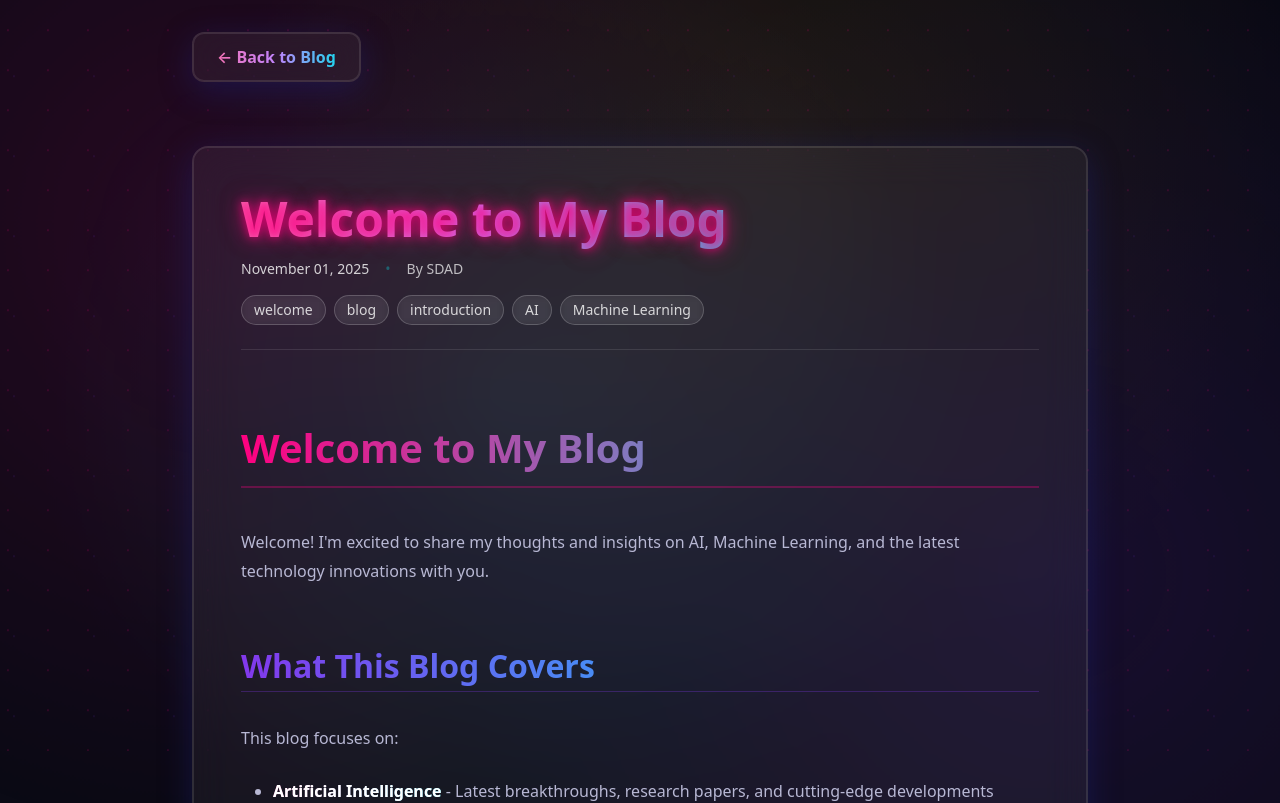
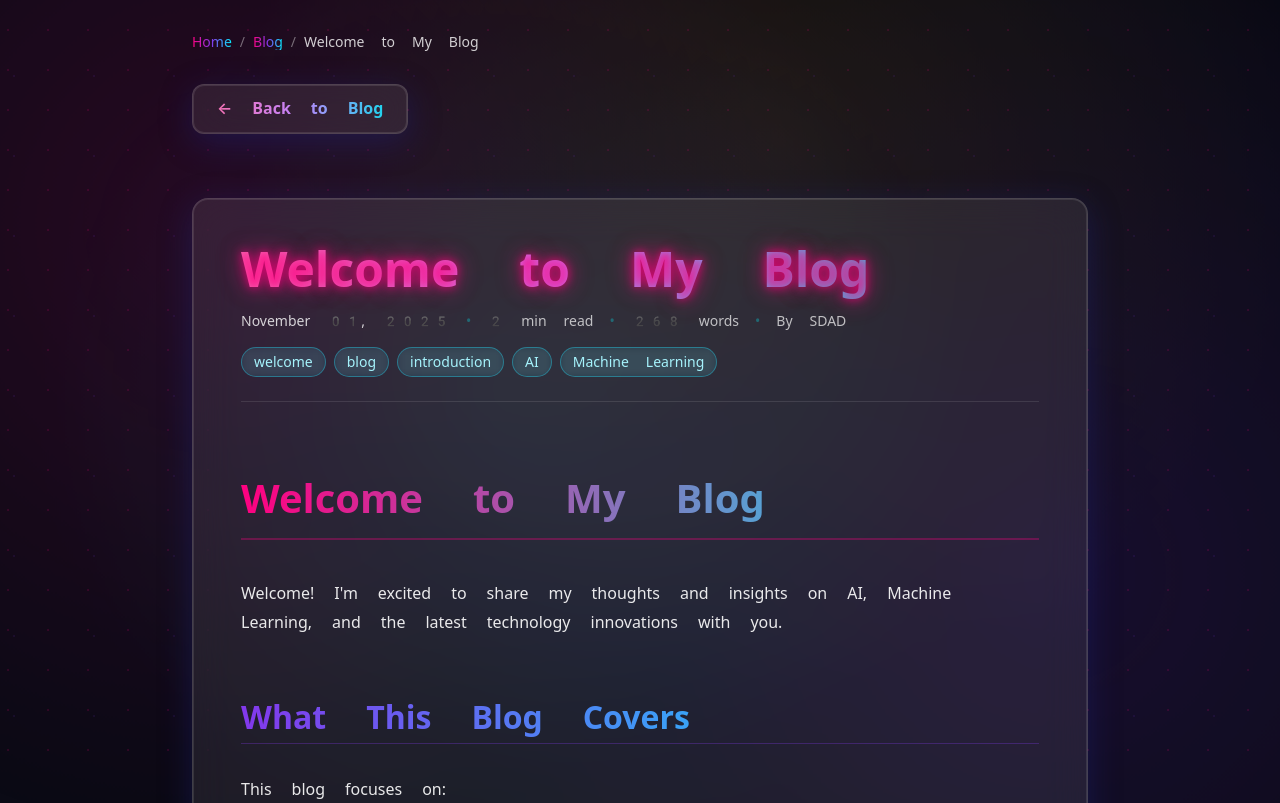
Before and after one commit to instax-dutta/blog.sdad.pro, a Next.js app: page /posts/welcome-to-sdad-blog in a window 1280 px wide. Shown: the top 803 px of the page. Built offline with nearby package versions, Linux system fonts and the light colour scheme.

Commit message:
seo + theme changes

```diff
--- a/app/globals.css
+++ b/app/globals.css
@@ -3,6 +3,12 @@
 @tailwind utilities;
 
 @import url('https://fonts.googleapis.com/css2?family=Archivo:wght@300;400;500;600;700;800&family=Space+Grotesk:wght@300;400;500;600;700&display=swap');
+
+/* Emoji font support */
+@font-face {
+  font-family: 'Apple Color Emoji', 'Segoe UI Emoji', 'Noto Color Emoji', 'EmojiOne Color', 'Twemoji Mozilla', 'Segoe UI Symbol', sans-serif;
+  unicode-range: U+1F300-1F9FF, U+1FA00-1FAFF, U+2600-26FF, U+2700-27BF;
+}
 
 :root {
   --color-background: #0a0a15;
@@ -41,12 +47,36 @@ html {
 }
 
 body {
-  font-family: 'Space Grotesk', 'Archivo', system-ui, -apple-system, sans-serif;
+  font-family: 'Space Grotesk', 'Archivo', 'Apple Color Emoji', 'Segoe UI Emoji', 'Noto Color Emoji', system-ui, -apple-system, sans-serif;
   background: var(--color-background);
   color: var(--color-text);
   min-height: 100vh;
   position: relative;
   overflow-x: hidden;
+}
+
+/* Ensure emojis render properly - use system emoji fonts */
+h1, h2, h3, h4, h5, h6, p, span, div, article, section {
+  font-variant-emoji: emoji;
+  text-rendering: optimizeLegibility;
+  -webkit-font-smoothing: antialiased;
+  -moz-osx-font-smoothing: grayscale;
+}
+
+/* Force emoji rendering */
+.emoji,
+h1 .emoji,
+h2 .emoji,
+h3 .emoji,
+p .emoji,
+span .emoji {
+  font-family: 'Apple Color Emoji', 'Segoe UI Emoji', 'Noto Color Emoji', 'EmojiOne Color', 'Twemoji Mozilla', 'Segoe UI Symbol', sans-serif;
+  font-style: normal;
+  font-variant: normal;
+  text-transform: none;
+  line-height: 1;
+  display: inline-block;
+  vertical-align: baseline;
 }
 
 /* Animated gradient background */
@@ -174,13 +204,18 @@ body::after {
 
 /* Glassmorphism effect */
 .glass {
-  background: rgba(255, 255, 255, 0.05);
+  background: rgba(255, 255, 255, 0.08);
   backdrop-filter: blur(20px);
   -webkit-backdrop-filter: blur(20px);
-  border: 1px solid rgba(255, 255, 255, 0.1);
+  border: 1px solid rgba(255, 255, 255, 0.15);
   box-shadow:
     0 8px 32px 0 rgba(31, 38, 135, 0.37),
     inset 0 0 0 1px rgba(255, 255, 255, 0.1);
+}
+
+/* Ensure text is readable on glass */
+.glass p, .glass h1, .glass h2, .glass h3 {
+  color: rgba(255, 255, 255, 0.95);
 }
 
 .glass-hover {
@@ -282,7 +317,7 @@ h1, h2, h3, h4, h5, h6 {
 .prose p {
   margin-bottom: 1.5em;
   line-height: 1.8;
-  color: var(--color-text-muted);
+  color: rgba(255, 255, 255, 0.9);
 }
 
 .prose a {
--- a/app/json-ld.tsx
+++ b/app/json-ld.tsx
@@ -1,33 +1,71 @@
 import { BlogPost } from '@/lib/blog'
+import { calculateWordCount, calculateReadingTime } from '@/lib/seo'
 
 export function BlogPostJsonLd({ post }: { post: BlogPost }) {
+  const postUrl = `https://blog.sdad.pro/posts/${post.slug}`
+  const wordCount = calculateWordCount(post.content)
+  const readingTime = calculateReadingTime(post.content)
+
   const jsonLd = {
     '@context': 'https://schema.org',
     '@type': 'BlogPosting',
+    '@id': postUrl,
     headline: post.title,
     description: post.excerpt || post.title,
     author: {
       '@type': 'Person',
       name: post.author || 'SDAD',
+      url: 'https://sdad.pro',
     },
     publisher: {
       '@type': 'Organization',
       name: 'SDAD',
       url: 'https://sdad.pro',
+      logo: {
+        '@type': 'ImageObject',
+        url: 'https://blog.sdad.pro/favicon.svg',
+      },
     },
     datePublished: post.date,
     dateModified: post.date,
     mainEntityOfPage: {
       '@type': 'WebPage',
-      '@id': `https://blog.sdad.pro/posts/${post.slug}`,
+      '@id': postUrl,
     },
-    url: `https://blog.sdad.pro/posts/${post.slug}`,
+    url: postUrl,
+    wordCount: wordCount,
+    timeRequired: `PT${readingTime}M`,
+    articleSection: post.tags?.[0] || 'Technology',
     ...(post.image && {
-      image: post.image,
+      image: {
+        '@type': 'ImageObject',
+        url: post.image,
+      },
     }),
-    ...(post.tags && {
+    ...(post.tags && post.tags.length > 0 && {
       keywords: post.tags.join(', '),
+      articleSection: post.tags[0],
     }),
+  }
+
+  return (
+    <script
+      type="application/ld+json"
+      dangerouslySetInnerHTML={{ __html: JSON.stringify(jsonLd) }}
+    />
+  )
+}
+
+export function BreadcrumbJsonLd({ items }: { items: Array<{ name: string; url: string }> }) {
+  const jsonLd = {
+    '@context': 'https://schema.org',
+    '@type': 'BreadcrumbList',
+    itemListElement: items.map((item, index) => ({
+      '@type': 'ListItem',
+      position: index + 1,
+      name: item.name,
+      item: item.url,
+    })),
   }
 
   return (
@@ -43,13 +81,50 @@ export function WebsiteJsonLd() {
     '@context': 'https://schema.org',
     '@type': 'WebSite',
     name: 'ML Matters',
+    alternateName: 'ML Matters Blog',
     url: 'https://blog.sdad.pro',
     description: 'AI and Machine Learning blog covering the latest technology trends, breakthroughs, and innovations in artificial intelligence, deep learning, and cutting-edge tech developments',
     publisher: {
       '@type': 'Organization',
       name: 'SDAD',
       url: 'https://sdad.pro',
+      logo: {
+        '@type': 'ImageObject',
+        url: 'https://blog.sdad.pro/favicon.svg',
+      },
     },
+    potentialAction: {
+      '@type': 'SearchAction',
+      target: {
+        '@type': 'EntryPoint',
+        urlTemplate: 'https://blog.sdad.pro?search={search_term_string}',
+      },
+      'query-input': 'required name=search_term_string',
+    },
+  }
+
+  return (
+    <script
+      type="application/ld+json"
+      dangerouslySetInnerHTML={{ __html: JSON.stringify(jsonLd) }}
+    />
+  )
+}
+
+export function OrganizationJsonLd() {
+  const jsonLd = {
+    '@context': 'https://schema.org',
+    '@type': 'Organization',
+    name: 'SDAD',
+    url: 'https://sdad.pro',
+    logo: {
+      '@type': 'ImageObject',
+      url: 'https://blog.sdad.pro/favicon.svg',
+    },
+    sameAs: [
+      'https://github.com/instax-dutta',
+      'https://www.linkedin.com/in/sdabhishekdash/',
+    ],
   }
 
   return (
@@ -71,6 +146,14 @@ export function BlogJsonLd() {
       '@type': 'Organization',
       name: 'SDAD',
       url: 'https://sdad.pro',
+      logo: {
+        '@type': 'ImageObject',
+        url: 'https://blog.sdad.pro/favicon.svg',
+      },
+    },
+    inLanguage: 'en-US',
+    blogPost: {
+      '@type': 'BlogPosting',
     },
   }
 
--- a/app/layout.tsx
+++ b/app/layout.tsx
@@ -48,7 +48,7 @@ export default function RootLayout({
   children: React.ReactNode
 }) {
       return (
-        <html lang="en">
+        <html lang="en" style={{ fontFamily: "'Space Grotesk', 'Archivo', 'Apple Color Emoji', 'Segoe UI Emoji', system-ui, sans-serif" }}>
           <body className="relative z-10">
             <div className="relative z-10">
               {children}
--- a/app/posts/[slug]/page.tsx
+++ b/app/posts/[slug]/page.tsx
@@ -4,7 +4,8 @@ import { format } from 'date-fns'
 import { getBlogPostBySlug, getBlogPosts } from '@/lib/blog'
 import { Metadata } from 'next'
 import ReactMarkdown from 'react-markdown'
-import { BlogPostJsonLd } from '@/app/json-ld'
+import { BlogPostJsonLd, BreadcrumbJsonLd } from '@/app/json-ld'
+import { calculateReadingTime, calculateWordCount, generateMetaDescription, getRelatedPosts } from '@/lib/seo'
 
 export async function generateStaticParams() {
   const posts = await getBlogPosts()
@@ -23,12 +24,14 @@ export async function generateMetadata({ params }: { params: { slug: string } })
   }
 
   const postUrl = `https://blog.sdad.pro/posts/${params.slug}`
+  const optimizedDescription = generateMetaDescription(post.content, post.excerpt)
+  const defaultImage = `https://blog.sdad.pro/og-image.png` // Default OG image
 
   return {
     title: `${post.title} | ML Matters`,
-    description: post.excerpt || post.title,
-    keywords: post.tags?.join(', '),
-    authors: [{ name: post.author || 'SDAD' }],
+    description: optimizedDescription,
+    keywords: post.tags?.join(', ') || 'AI, Machine Learning, Technology',
+    authors: [{ name: post.author || 'SDAD', url: 'https://sdad.pro' }],
     creator: post.author || 'SDAD',
     publisher: 'SDAD',
     alternates: {
@@ -36,18 +39,29 @@ export async function generateMetadata({ params }: { params: { slug: string } })
     },
     openGraph: {
       title: post.title,
-      description: post.excerpt || post.title,
+      description: optimizedDescription,
       type: 'article',
       url: postUrl,
       publishedTime: post.date,
+      modifiedTime: post.date,
       authors: [post.author || 'SDAD'],
       tags: post.tags,
       siteName: 'ML Matters',
+      images: [
+        {
+          url: post.image || defaultImage,
+          width: 1200,
+          height: 630,
+          alt: post.title,
+        },
+      ],
     },
     twitter: {
       card: 'summary_large_image',
       title: post.title,
-      description: post.excerpt || post.title,
+      description: optimizedDescription,
+      images: [post.image || defaultImage],
+      creator: '@SDAD',
     },
     robots: {
       index: true,
@@ -70,11 +84,44 @@ export default async function BlogPost({ params }: { params: { slug: string } })
     notFound()
   }
 
+  const allPosts = await getBlogPosts()
+  const relatedPosts = getRelatedPosts(post, allPosts, 3)
+  const readingTime = calculateReadingTime(post.content)
+  const wordCount = calculateWordCount(post.content)
+
+  const breadcrumbItems = [
+    { name: 'Home', url: 'https://blog.sdad.pro' },
+    { name: 'Blog', url: 'https://blog.sdad.pro' },
+    { name: post.title, url: `https://blog.sdad.pro/posts/${post.slug}` },
+  ]
+
   return (
     <>
       <BlogPostJsonLd post={post} />
+      <BreadcrumbJsonLd items={breadcrumbItems} />
       <main className="min-h-screen px-4 py-8 md:px-8 lg:px-16 xl:px-24 relative z-10">
       <div className="max-w-4xl mx-auto">
+        {/* Breadcrumb Navigation */}
+        <nav aria-label="Breadcrumb" className="mb-8">
+          <ol className="flex flex-wrap items-center gap-2 text-sm text-white/60">
+            <li>
+              <Link href="/" className="hover:text-white/90 transition-colors">
+                Home
+              </Link>
+            </li>
+            <li aria-hidden="true" className="text-white/40">/</li>
+            <li>
+              <Link href="/" className="hover:text-white/90 transition-colors">
+                Blog
+              </Link>
+            </li>
+            <li aria-hidden="true" className="text-white/40">/</li>
+            <li className="text-white/80" aria-current="page">
+              {post.title.length > 30 ? post.title.substring(0, 30) + '...' : post.title}
+            </li>
+          </ol>
+        </nav>
+
         {/* Header */}
         <header className="mb-8">
           <Link
@@ -91,20 +138,24 @@ export default async function BlogPost({ params }: { params: { slug: string } })
         <article className="glass rounded-2xl p-8 md:p-12">
           {/* Post Header */}
           <header className="mb-8 pb-6 border-b border-white/10">
-            <h1 className="text-4xl md:text-5xl font-bold mb-4 glow-pink">
+            <h1 className="text-4xl md:text-5xl font-bold mb-4 glow-pink text-white">
               <span className="bg-gradient-to-r from-pink-400 via-purple-400 to-cyan-400 bg-clip-text text-transparent">
                 {post.title}
               </span>
             </h1>
 
             <div className="flex flex-wrap items-center gap-4 text-sm text-white/70">
-              <time className="text-white/80">
+              <time dateTime={post.date} className="text-white/80">
                 {format(new Date(post.date), 'MMMM dd, yyyy')}
               </time>
+              <span className="text-sci-fi-accent/30">•</span>
+              <span>{readingTime} min read</span>
+              <span className="text-sci-fi-accent/30">•</span>
+              <span>{wordCount.toLocaleString()} words</span>
               {post.author && (
                 <>
                   <span className="text-sci-fi-accent/30">•</span>
-                  <span>By {post.author}</span>
+                  <span>By <span itemProp="author">{post.author}</span></span>
                 </>
               )}
             </div>
@@ -114,7 +165,7 @@ export default async function BlogPost({ params }: { params: { slug: string } })
                 {post.tags.map((tag) => (
                   <span
                     key={tag}
-                    className="px-3 py-1 text-sm rounded-full border border-white/20 bg-white/5 backdrop-blur-sm text-white/80"
+                    className="px-3 py-1 text-sm rounded-full border border-cyan-400/40 bg-cyan-500/10 backdrop-blur-sm text-cyan-200 font-medium"
                   >
                     {tag}
                   </span>
@@ -141,7 +192,7 @@ export default async function BlogPost({ params }: { params: { slug: string } })
                   <h3 className="text-xl font-bold mb-2 mt-4">{children}</h3>
                 ),
                 p: ({ children }) => (
-                  <p className="mb-4 text-white/80 leading-relaxed">
+                  <p className="mb-4 text-white/95 leading-relaxed">
                     {children}
                   </p>
                 ),
@@ -173,17 +224,17 @@ export default async function BlogPost({ params }: { params: { slug: string } })
                   </pre>
                 ),
                 blockquote: ({ children }) => (
-                  <blockquote className="border-l-4 border-gradient-to-b from-pink-500 via-purple-500 to-cyan-500 pl-4 ml-4 my-4 italic text-white/70 bg-white/5 backdrop-blur-sm rounded-r-lg p-4 border-l-pink-500">
+                  <blockquote className="border-l-4 border-pink-500 pl-4 ml-4 my-4 italic text-white/90 bg-white/5 backdrop-blur-sm rounded-r-lg p-4">
                     {children}
                   </blockquote>
                 ),
                 ul: ({ children }) => (
-                  <ul className="list-disc list-outside ml-6 mb-4 text-white/80 space-y-2">
+                  <ul className="list-disc list-outside ml-6 mb-4 text-white/90 space-y-2">
                     {children}
                   </ul>
                 ),
                 ol: ({ children }) => (
-                  <ol className="list-decimal list-outside ml-6 mb-4 text-white/80 space-y-2">
+                  <ol className="list-decimal list-outside ml-6 mb-4 text-white/90 space-y-2">
                     {children}
                   </ol>
                 ),
--- /dev/null
+++ b/lib/seo.ts
@@ -0,0 +1,98 @@
+// SEO utility functions
+import { BlogPost } from './blog'
+
+/**
+ * Calculate reading time in minutes based on word count
+ * Average reading speed: 200-250 words per minute
+ */
+export function calculateReadingTime(content: string): number {
+  const wordsPerMinute = 225 // Average reading speed
+  const text = content.replace(/<[^>]*>/g, '') // Remove HTML tags if any
+  const wordCount = text.split(/\s+/).filter(word => word.length > 0).length
+  const readingTime = Math.ceil(wordCount / wordsPerMinute)
+  return Math.max(1, readingTime) // At least 1 minute
+}
+
+/**
+ * Calculate word count from content
+ */
+export function calculateWordCount(content: string): number {
+  const text = content.replace(/<[^>]*>/g, '') // Remove HTML tags if any
+  return text.split(/\s+/).filter(word => word.length > 0).length
+}
+
+/**
+ * Generate optimized meta description from content
+ * Max 155-160 characters for optimal SEO
+ */
+export function generateMetaDescription(content: string, excerpt?: string): string {
+  if (excerpt && excerpt.length <= 160) {
+    return excerpt
+  }
+
+  const text = content
+    .replace(/[#*`]/g, '') // Remove markdown formatting
+    .replace(/\n+/g, ' ') // Replace newlines with spaces
+    .trim()
+    .substring(0, 157)
+
+  // Cut at last complete sentence or word
+  const lastPeriod = text.lastIndexOf('.')
+  const lastSpace = text.lastIndexOf(' ')
+
+  const cutIndex = lastPeriod > 120 ? lastPeriod + 1 : lastSpace > 120 ? lastSpace : 157
+
+  return text.substring(0, cutIndex).trim() + (cutIndex < content.length ? '...' : '')
+}
+
+/**
+ * Get related posts based on tags
+ */
+export function getRelatedPosts(currentPost: BlogPost, allPosts: BlogPost[], limit: number = 3): BlogPost[] {
+  if (!currentPost.tags || currentPost.tags.length === 0) {
+    // Return most recent posts if no tags
+    return allPosts
+      .filter(p => p.slug !== currentPost.slug && p.published !== false)
+      .sort((a, b) => new Date(b.date).getTime() - new Date(a.date).getTime())
+      .slice(0, limit)
+  }
+
+  // Calculate relevance score based on shared tags
+  const postsWithScores = allPosts
+    .filter(p => p.slug !== currentPost.slug && p.published !== false)
+    .map(post => {
+      if (!post.tags) return { post, score: 0 }
+
+      const sharedTags = post.tags.filter(tag =>
+        currentPost.tags?.includes(tag)
+      ).length
+
+      return { post, score: sharedTags }
+    })
+    .filter(({ score }) => score > 0)
+    .sort((a, b) => {
+      // Sort by score first, then by date
+      if (b.score !== a.score) {
+        return b.score - a.score
+      }
+      return new Date(b.post.date).getTime() - new Date(a.post.date).getTime()
+    })
+    .slice(0, limit)
+    .map(({ post }) => post)
+
+  // Fill remaining slots with recent posts if needed
+  if (postsWithScores.length < limit) {
+    const recentPosts = allPosts
+      .filter(p =>
+        p.slug !== currentPost.slug &&
+        p.published !== false &&
+        !postsWithScores.find(rp => rp.slug === p.slug)
+      )
+      .sort((a, b) => new Date(b.date).getTime() - new Date(a.date).getTime())
+      .slice(0, limit - postsWithScores.length)
+
+    postsWithScores.push(...recentPosts)
+  }
+
+  return postsWithScores
+}
```
Also changed, not shown: app/page.tsx (+5 -5 lines).
